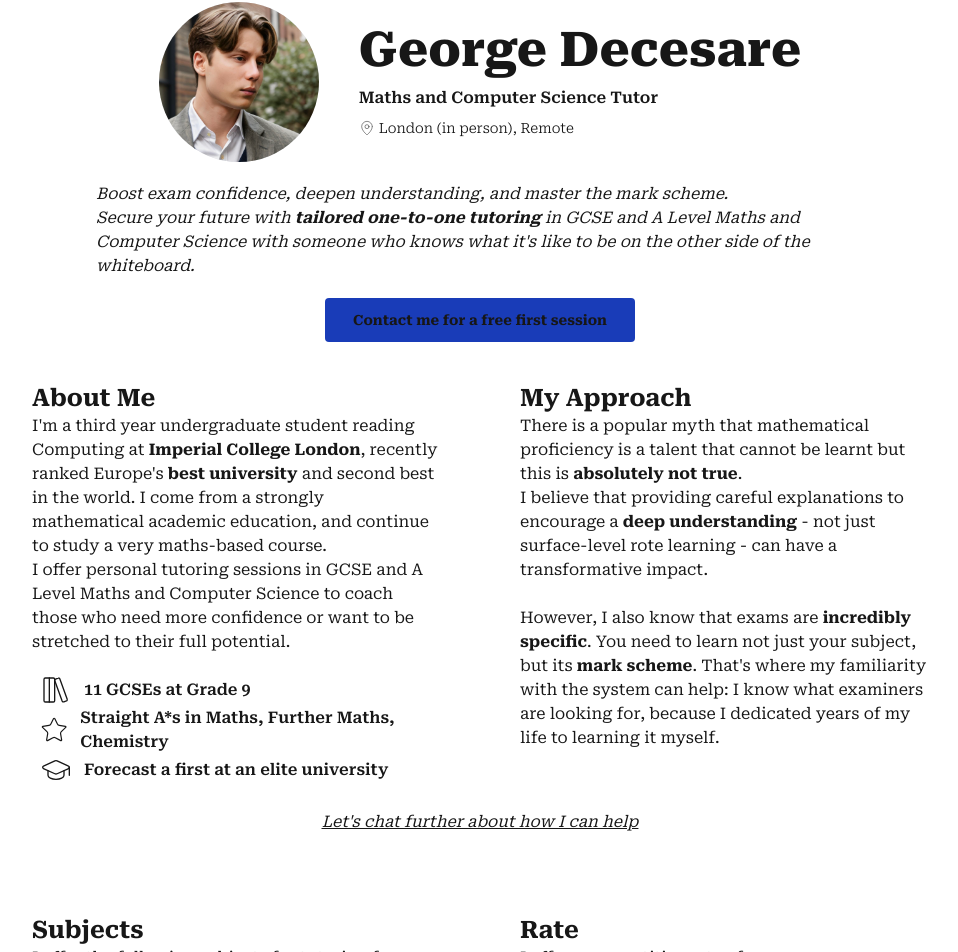
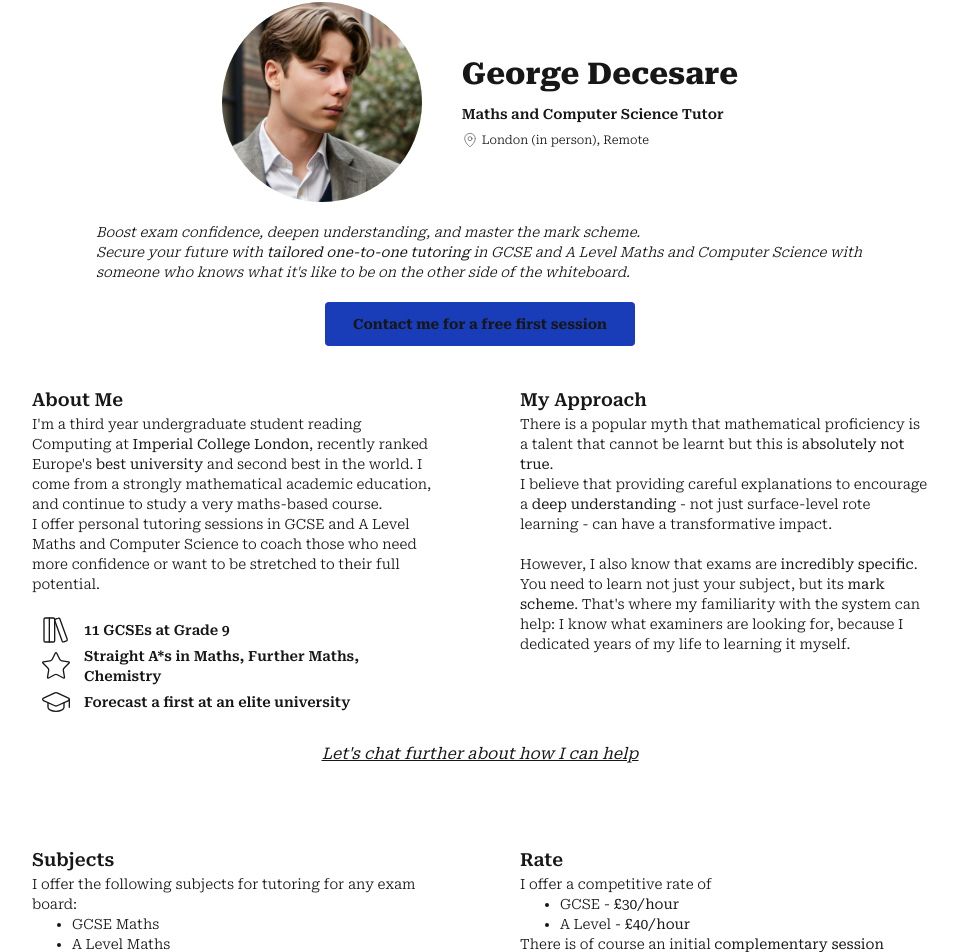
Before and after one commit to georgedecesare/decesare-dev, a Next.js app: page /tutor in a window 1280 px wide. Shown: the part 26-978 px from the top of the page, without its empty margins (160-1118 px from the left). Built offline with nearby package versions, Linux system fonts and the light colour scheme.

Commit message:
Make font thinner

```diff
--- a/src/app/(tutor)/tutor/page.tsx
+++ b/src/app/(tutor)/tutor/page.tsx
@@ -8,7 +8,7 @@ export default function TutorPage() {
       <div className="mx-[20vw] flex flex-col gap-5 items-center">
         <div className="flex flex-row items-center justify-center gap-10 mt-7">
           <div
-            className="aspect-square w-40 rounded-full overflow-hidden
+            className="aspect-square w-50 rounded-full overflow-hidden
               bg-gray-200 flex items-center justify-center"
           >
             <Image
@@ -20,17 +20,17 @@ export default function TutorPage() {
             />
           </div>
           <div>
-            <h1 className="font-extrabold text-5xl">George Decesare</h1>
-            <h2 className="font-semibold mt-3">
+            <h1 className="font-extrabold text-3xl">George Decesare</h1>
+            <h2 className="font-semibold mt-3 text-sm">
               Maths and Computer Science Tutor
             </h2>
-            <span className="flex flex-row items-center gap-1 mt-2 text-sm">
+            <span className="flex flex-row items-center gap-1 mt-2 text-xs">
               <MapPin size={16} strokeWidth={0.75} />
               <p className="font-light"> London (in person), Remote</p>
             </span>
           </div>
         </div>
-        <p className="italic">
+        <p className="italic text-sm font-light">
           Boost exam confidence, deepen understanding, and master the mark
           scheme.
           <br />
@@ -49,9 +49,12 @@ export default function TutorPage() {
           </Link>
         </div>
       </div>
-      <div className="mx-[15vw] mt-10 grid grid-cols-1 lg:grid-cols-2 gap-20">
+      <div
+        className="mx-[15vw] mt-10 grid grid-cols-1 lg:grid-cols-2 gap-20
+          text-sm font-light"
+      >
         <div>
-          <h1 className="text-2xl font-bold">About Me</h1>
+          <h1 className="text-lg font-semibold">About Me</h1>
           <p>
             I&apos;m a third year undergraduate student reading Computing at{' '}
             <strong>Imperial College London</strong>, recently ranked
@@ -77,8 +80,8 @@ export default function TutorPage() {
             </li>
           </ul>
         </div>
-        <div>
-          <h1 className="text-2xl font-bold">My Approach</h1>
+        <div className="text-sm font-light">
+          <h1 className="text-lg font-semibold">My Approach</h1>
           <p>
             There is a popular myth that mathematical proficiency is a talent
             that cannot be learnt but this is{' '}
@@ -103,9 +106,12 @@ export default function TutorPage() {
           Let&apos;s chat further about how I can help
         </Link>
       </p>
-      <div className="mx-[15vw] mt-10 grid grid-cols-1 lg:grid-cols-2 gap-20">
+      <div
+        className="mx-[15vw] mt-10 grid grid-cols-1 lg:grid-cols-2 gap-20
+          text-sm font-light"
+      >
         <div>
-          <h1 className="text-2xl font-bold mt-10">Subjects</h1>
+          <h1 className="text-lg font-semibold mt-10">Subjects</h1>
           <p>I offer the following subjects for tutoring for any exam board:</p>
           <ol className="ml-10 list-disc">
             <li>GCSE Maths</li>
@@ -120,7 +126,7 @@ export default function TutorPage() {
           </ol>
         </div>
         <div>
-          <h1 className="text-2xl font-bold mt-10">Rate</h1>
+          <h1 className="text-lg font-semibold mt-10">Rate</h1>
           <p>I offer a competitive rate of</p>
           <ul className="list-disc ml-10">
             <li>
@@ -134,7 +140,7 @@ export default function TutorPage() {
             There is of course an initial <strong>complementary session</strong>{' '}
             which allows both of us to see if we are a good fit.
           </p>
-          <h1 className="text-2xl font-bold mt-10">Contact Me</h1>
+          <h1 className="text-lg font-semiboldmt-10">Contact Me</h1>
           <p>
             If you have any questions I&apos;m happy to answer them via{' '}
             <Link
```
